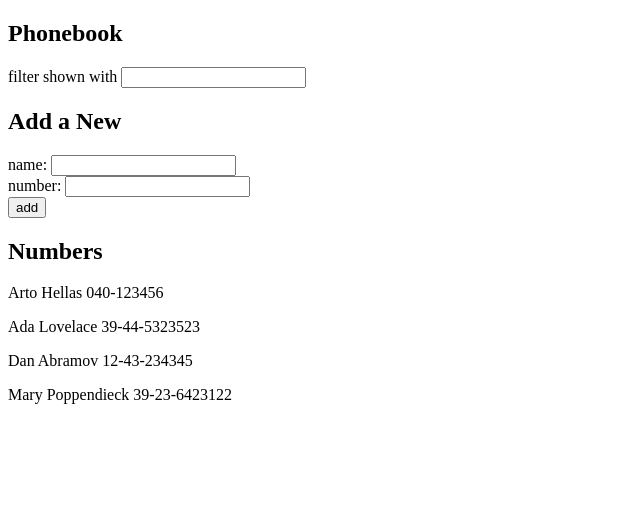
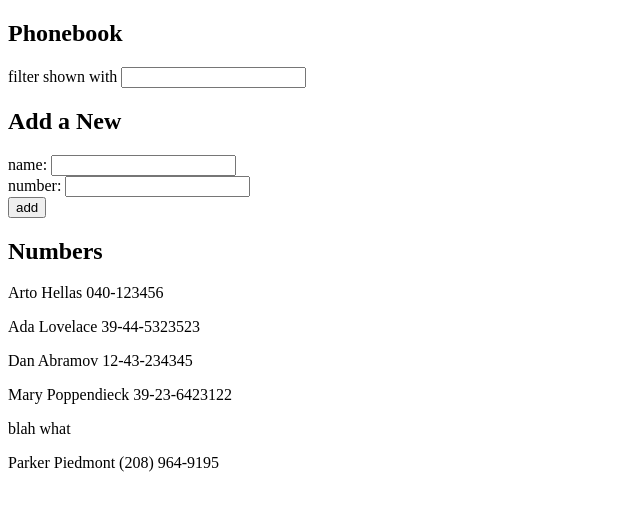
Before and after one commit to pjpiedmont/fullStackOpen2022, a React (Create React App) app in the folder part2/phonebook/: page / in a window 1280 px wide. Shown: the top 510 px of the page, without its empty margins (0-640 px from the left). Built offline with nearby package versions, Linux system fonts and the light colour scheme; data requests are answered from the project's data file.

Commit message:
Completed Exercise 2.12 (2024 version) (10 minutes)

```diff
--- a/part2/phonebook/db.json
+++ b/part2/phonebook/db.json
@@ -19,6 +19,16 @@
       "name": "Mary Poppendieck",
       "number": "39-23-6423122",
       "id": 4
+    },
+    {
+      "name": "blah",
+      "number": "what",
+      "id": 5
+    },
+    {
+      "name": "Parker Piedmont",
+      "number": "(208) 964-9195",
+      "id": 6
     }
   ]
 }
--- a/part2/phonebook/src/App.js
+++ b/part2/phonebook/src/App.js
@@ -3,6 +3,8 @@ import axios from 'axios'
 import Filter from './components/Filter'
 import PersonForm from './components/PersonForm'
 import Persons from './components/Persons'
+
+const baseUrl = 'http://localhost:3001/persons'
 
 const App = () => {
   const [persons, setPersons] = useState([])
@@ -20,19 +22,25 @@ const App = () => {
   const addName = (event) => {
     event.preventDefault()
 
-    if (persons.find((person) => person.name === newName)) {
+    if (persons.find((person) => person.name === newName))
+    {
       alert(`${newName} is already added to phonebook`)
-    } else {
-      const newNameObject = {
-        name: newName,
-        number: newNumber,
-        id: persons.length + 1,
-      }
-      setPersons(persons.concat(newNameObject))
+      return
     }
 
-    setNewName('')
-    setNewNumber('')
+    const newPersonObject = {
+      name: newName,
+      number: newNumber,
+    }
+
+    axios
+      .post(baseUrl, newPersonObject)
+      .then(response => {
+        const returnedPerson = response.data
+        setPersons(persons.concat(returnedPerson))
+        setNewName('')
+        setNewNumber('')
+      })
   }
 
   const handleFormChange = (event) => {
```
